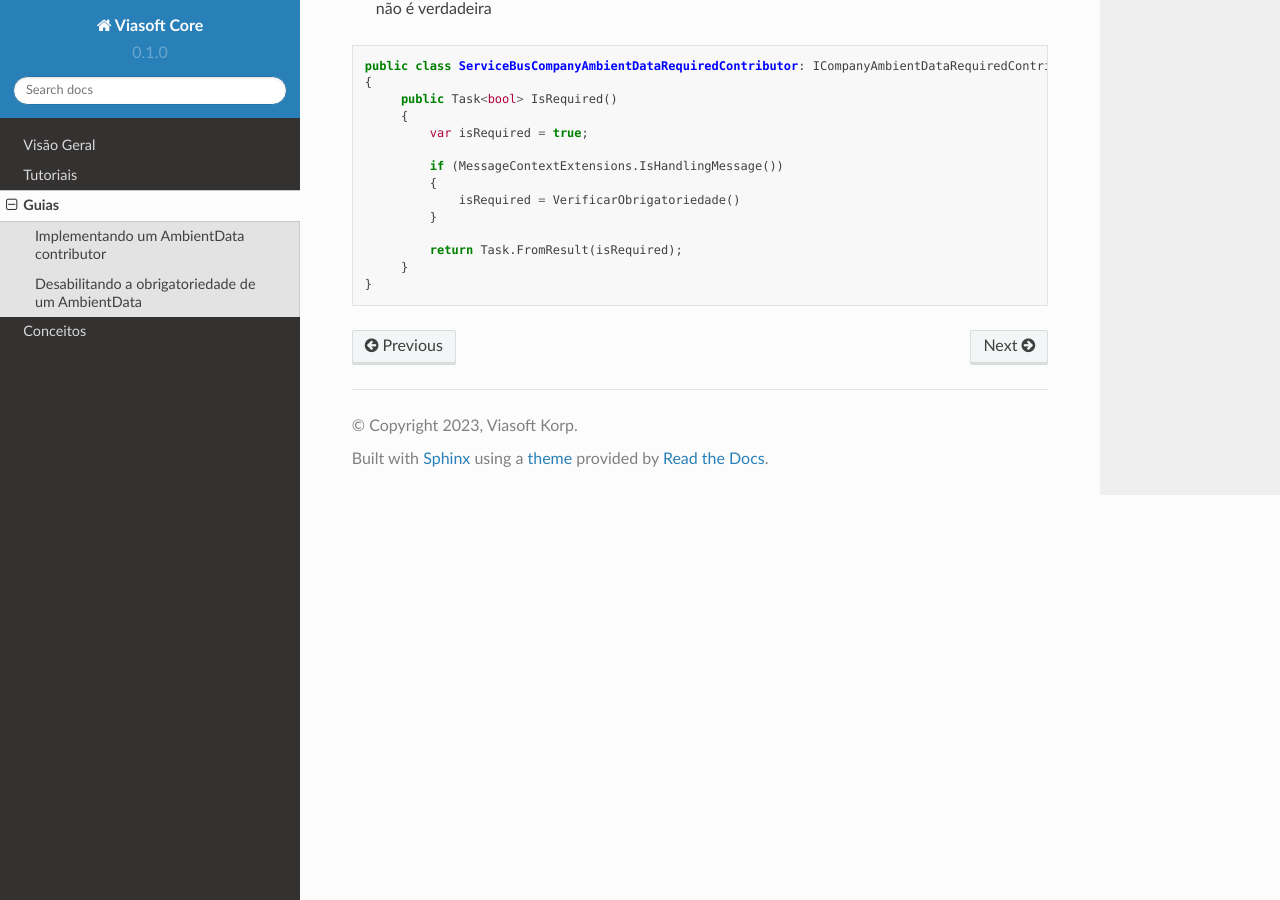
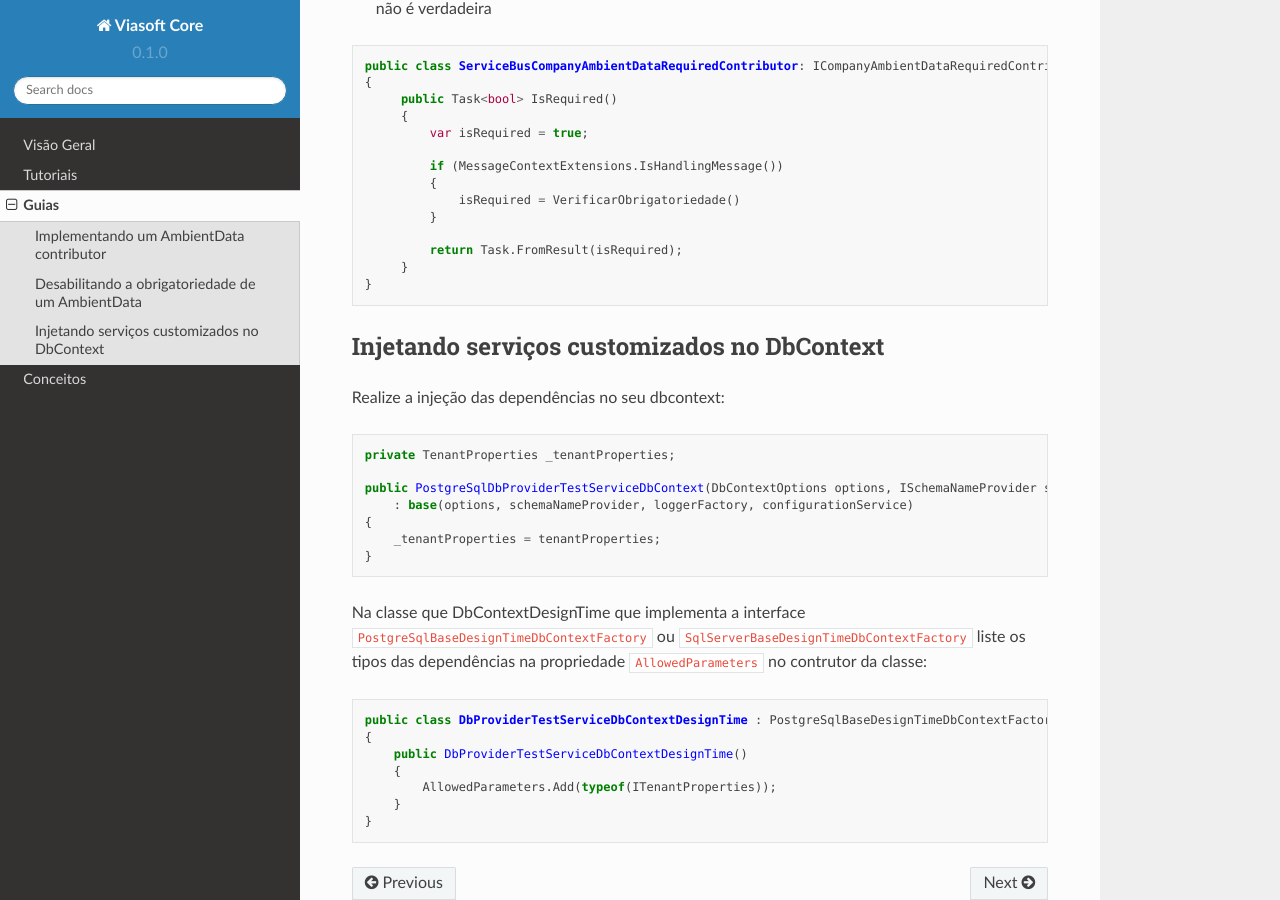
Before and after one commit to viasoftkorp/viasoft-core-docs, a Sphinx documentation site: the page built from docs/source/guias.rst, in a window 1280 px wide and 900 px high, scrolled down 2999 px. Built offline with Sphinx 7.4.7 and the Read the Docs theme 2.0.0, drawn with Linux system fonts in a browser that asks for light colours.

Commit message:
Sdkback 116 (#3)
SDKBACK-116

```diff
--- a/docs/requirements.txt
+++ b/docs/requirements.txt
@@ -1 +1,2 @@
 sphinx_copybutton
+sphinx-rtd-theme
--- a/docs/source/guias.rst
+++ b/docs/source/guias.rst
@@ -145,3 +145,32 @@ Os casos em que deverá retornar ``true`` por padrão são:
             return Task.FromResult(isRequired);
         }
    }
+
+.. _injetando-servicos-customizados-dbcontext:
+
+Injetando serviços customizados no DbContext
+-------------------------------------------------
+
+Realize a injeção das dependências no seu dbcontext:
+
+.. code-block:: c#
+
+    private TenantProperties _tenantProperties;
+
+    public PostgreSqlDbProviderTestServiceDbContext(DbContextOptions options, ISchemaNameProvider schemaNameProvider, ILoggerFactory loggerFactory, IBaseDbContextConfigurationService configurationService, TenantProperties tenantProperties)
+        : base(options, schemaNameProvider, loggerFactory, configurationService)
+    {
+        _tenantProperties = tenantProperties;
+    }
+
+Na classe que DbContextDesignTime que implementa a interface ``PostgreSqlBaseDesignTimeDbContextFactory`` ou ``SqlServerBaseDesignTimeDbContextFactory`` liste os tipos das dependências na propriedade ``AllowedParameters`` no contrutor da classe:
+
+.. code-block:: c#
+
+    public class DbProviderTestServiceDbContextDesignTime : PostgreSqlBaseDesignTimeDbContextFactory<PostgreSqlDbProviderTestServiceDbContext>
+    {
+        public DbProviderTestServiceDbContextDesignTime()
+        {
+            AllowedParameters.Add(typeof(ITenantProperties));
+        }
+    }
```
Also changed, not shown: docs/source/visao_geral.rst (+10 -1 lines).
